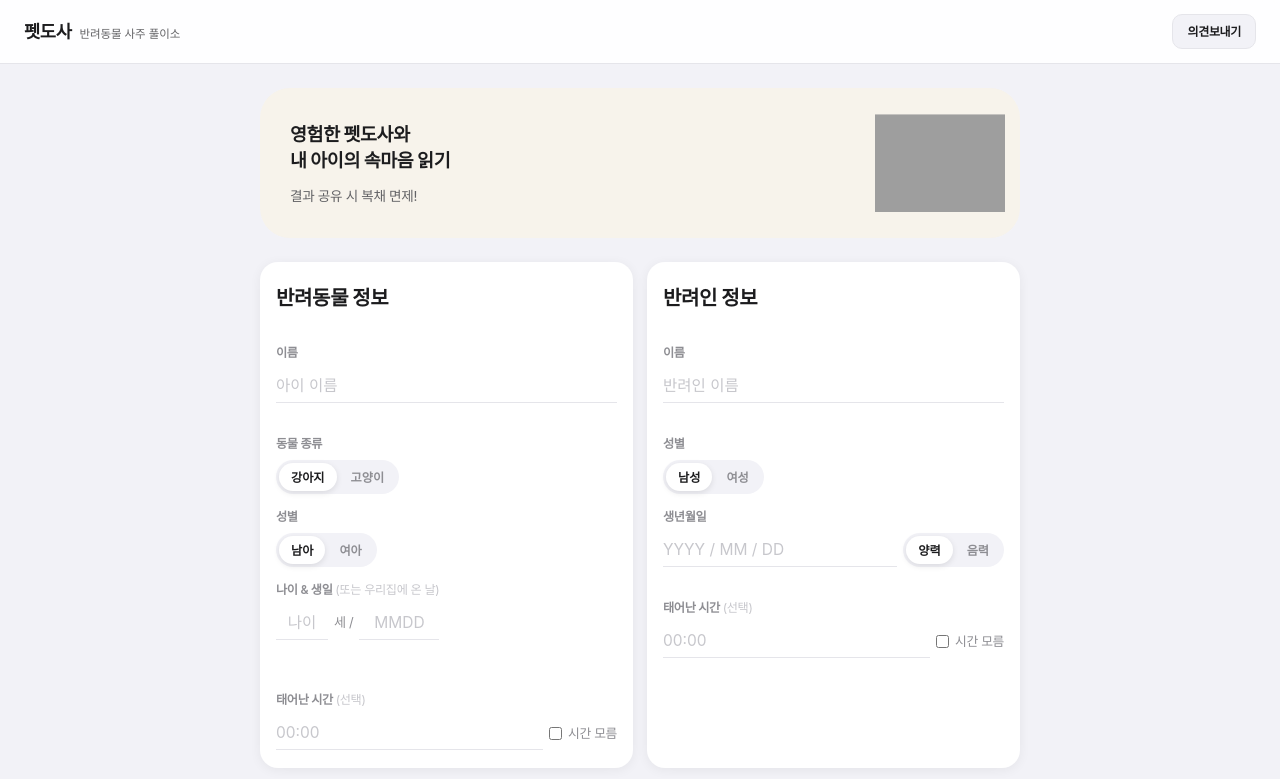
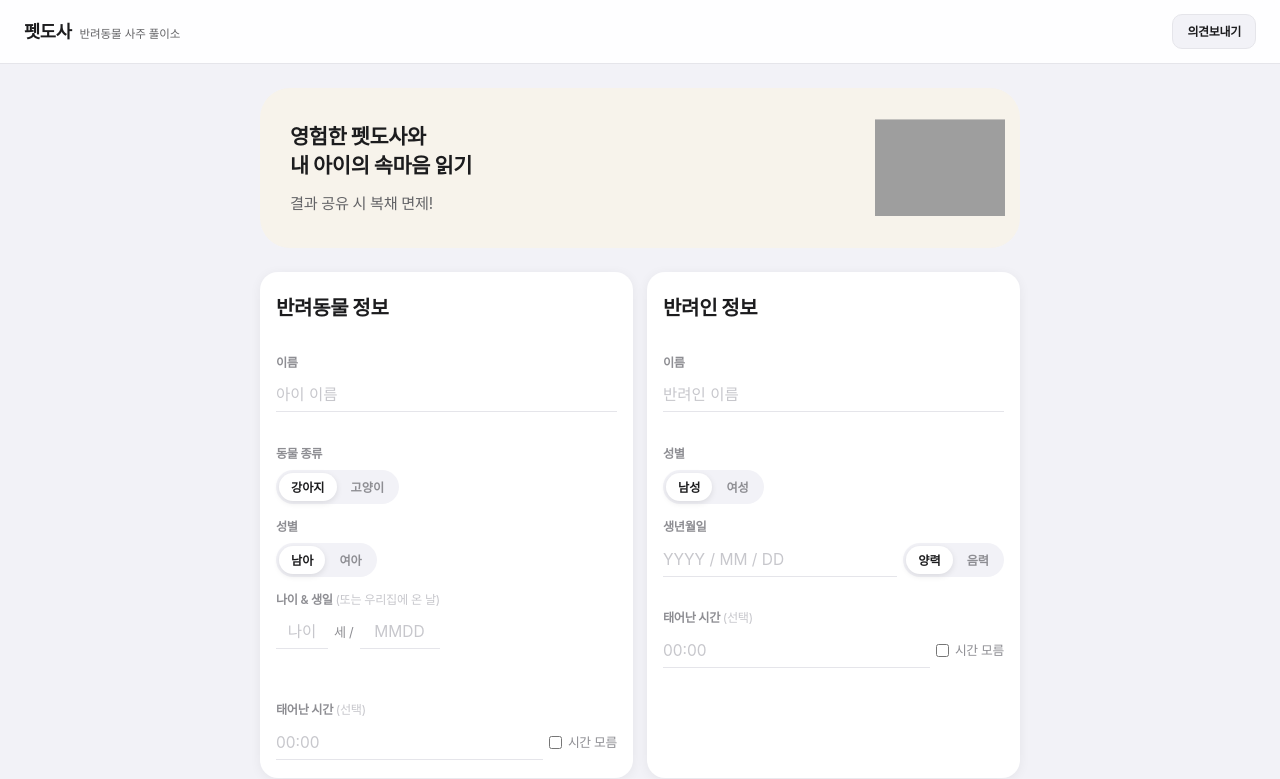
Before and after one commit to dianekang/mong-saju, a plain HTML site: page index.html in a window 1280 px wide. Shown: the top 779 px of the page. Drawn offline with Linux system fonts and the light colour scheme; grey boxes are pictures that could not be loaded; a web font is replaced by a local one.

Commit message:
폰트 크기 수정

```diff
--- a/index.html
+++ b/index.html
@@ -40,7 +40,7 @@ body {
     background: var(--bg);
     color: var(--text);
     font-family: 'Pretendard', -apple-system, BlinkMacSystemFont, sans-serif;
-    font-size: 17px;
+    font-size: 16px;
     line-height: 1.8;
     letter-spacing: -0.02em;
 }
@@ -161,7 +161,7 @@ main {
 }
 
 .banner-main {
-    font-size: 1.15rem;
+    font-size: 1.3rem;
     font-weight: 800;
     color: #1c1c1e;
     line-height: 1.4;
@@ -172,7 +172,7 @@ main {
 }
 
 .banner-footer {
-    font-size: 0.85rem;
+    font-size: 0.95rem !important;
     color: #636366;
     margin: 0;
 }
```
